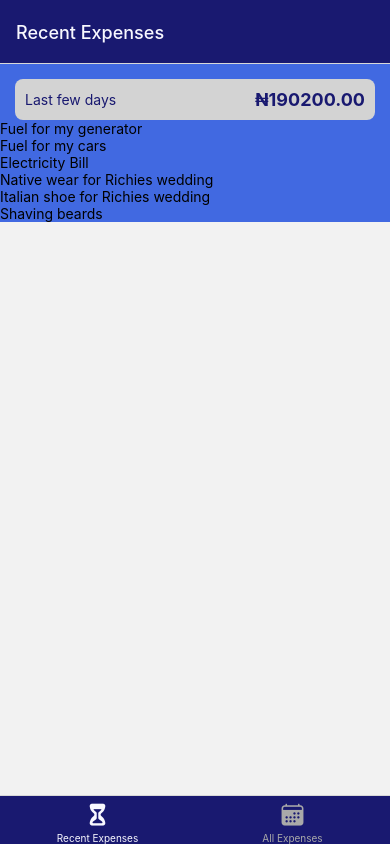
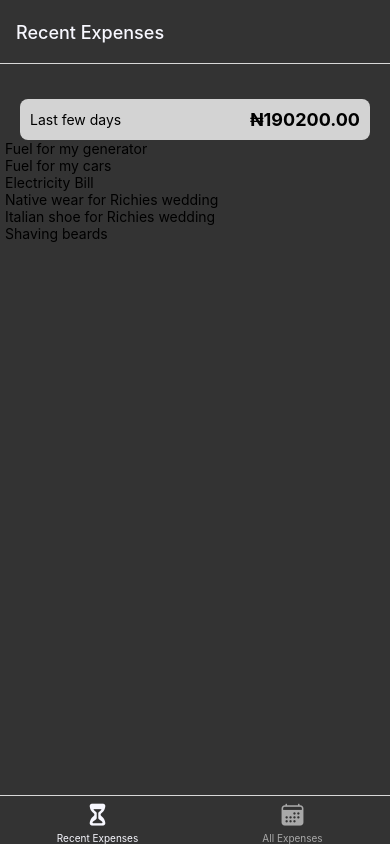
Before and after one commit to DevAdedoyin/Expense-Manager, a React Native app: screen / in a window 390 px wide. Built offline with nearby package versions, Linux system fonts and the light colour scheme.

Commit message:
Background styling

```diff
--- a/components/ExpensesOutput.js
+++ b/components/ExpensesOutput.js
@@ -54,7 +54,9 @@ export default function ExpenseOutput({ expenses, expensesPeriod }){
 
 const styles = StyleSheet.create({
     outputContainer: {
-        backgroundColor: AppColors.colors.accentColor,
-        // flex: 1,
+        flex: 1,
+        backgroundColor: AppColors.colors.primaryColor,
+        paddingHorizontal: 5,
+
     }
 });
--- a/components/ExpensesSummary.js
+++ b/components/ExpensesSummary.js
@@ -20,19 +20,19 @@ const styles = StyleSheet.create({
         justifyContent: 'space-between',
         alignItems: 'center',
         marginHorizontal: 15,
-        marginTop: 15,
+        marginTop: 35,
         alignItems: 'center',
         borderRadius: 8,
         backgroundColor: AppColors.colors.summarBgColor,
         padding: 10,
     },
     periodStyle: {
-        color: AppColors.colors.primaryColor,
+        color: AppColors.colors.textColorSecondary,
         fontSize: 14,
     },
     sumStyle: {
-        color: AppColors.colors.primaryColor,
+        color: AppColors.colors.textColorSecondary,
         fontSize: 18,
         fontWeight: 'bold'
     }
-})
+});
--- a/constants/Colors.js
+++ b/constants/Colors.js
@@ -1,11 +1,11 @@
 export const AppColors = {
     colors: {
-        primaryColor: "#191970",
-        secondaryColor: "#000080",
+        primaryColor: "#333333",
+        secondaryColor: "#343434",
         accentColor: "#4169e1",
         summarBgColor: '#d3d3d3',
         tabBarInactive : "#a9a9a9",
         textColorPrimary: "#f8f8ff",
-        textColorSecondary: "#f0fff0"
+        textColorSecondary: "#000000"
     }
 }
--- a/screens/AllExpenses.js
+++ b/screens/AllExpenses.js
@@ -5,7 +5,7 @@ import ExpenseOutput from "../components/ExpensesOutput";
 
 
 export default function AllExpenses() {
-    return (<View>
-        <ExpenseOutput expensesPeriod="Total"/>
-    </View>);
+    return (
+        <ExpenseOutput expensesPeriod="Total" />
+    );
 }
--- a/screens/RecentExpenses.js
+++ b/screens/RecentExpenses.js
@@ -5,7 +5,7 @@ import ExpenseOutput from "../components/ExpensesOutput";
 
 
 export default function RecentExpenses() {
-    return (<View>
+    return (
         <ExpenseOutput expensesPeriod="Last few days"/>
-    </View>);
+    );
 }
```
